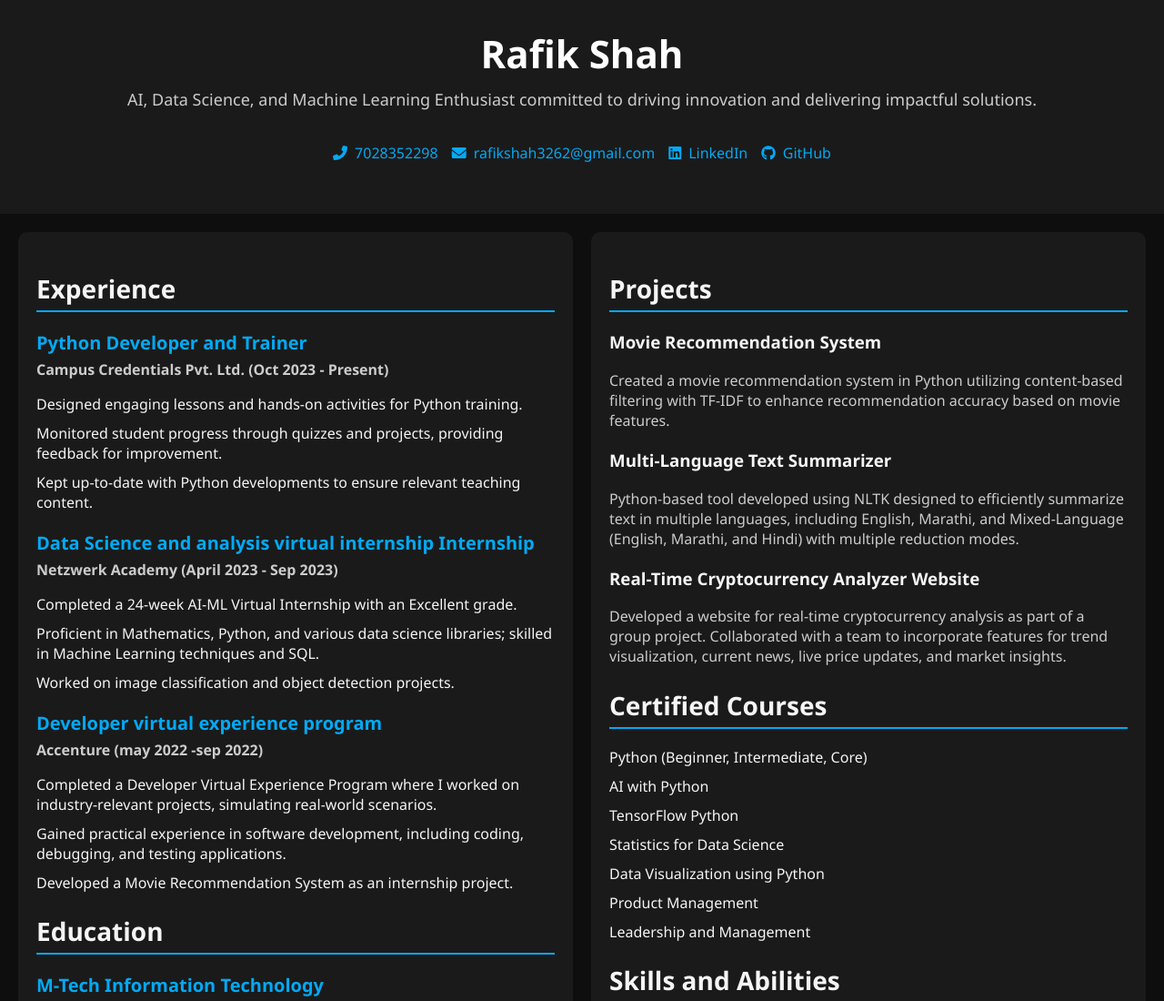
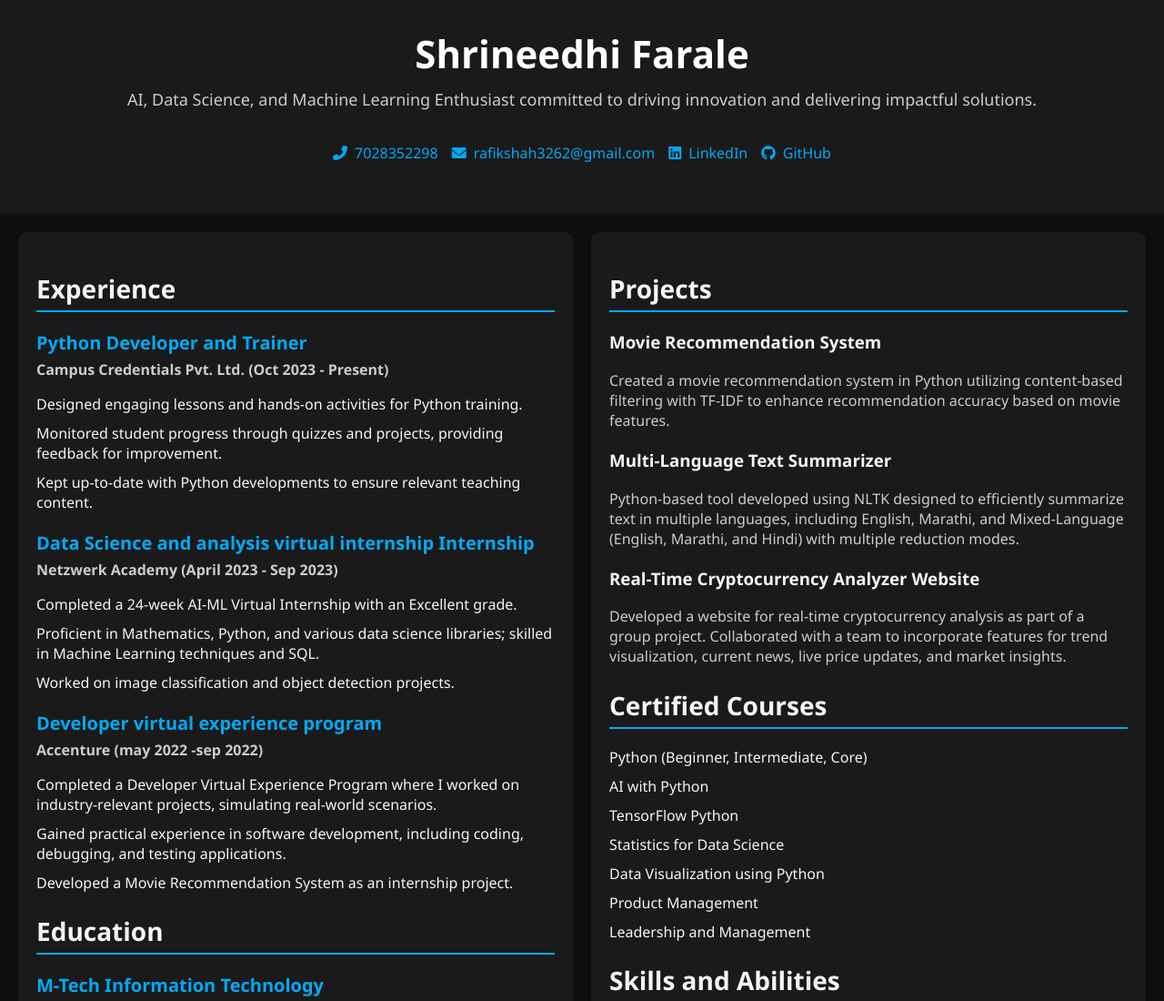
Before and after one commit to RAFIKSHA/My_Resume, a plain HTML site: page index.html in a window 1280 px wide. Shown: the top 1100 px of the page at 91% size. Drawn offline with Linux system fonts and the light colour scheme.

Commit message:
Update index.html

```diff
--- a/index.html
+++ b/index.html
@@ -176,7 +176,7 @@
 
 <body>
     <header>
-        <h1>Rafik Shah</h1>
+        <h1>Shrineedhi Farale</h1>
         <p>AI, Data Science, and Machine Learning Enthusiast committed to driving innovation and delivering impactful solutions.</p>
         <div class="contact-info">
             <ul>
```
